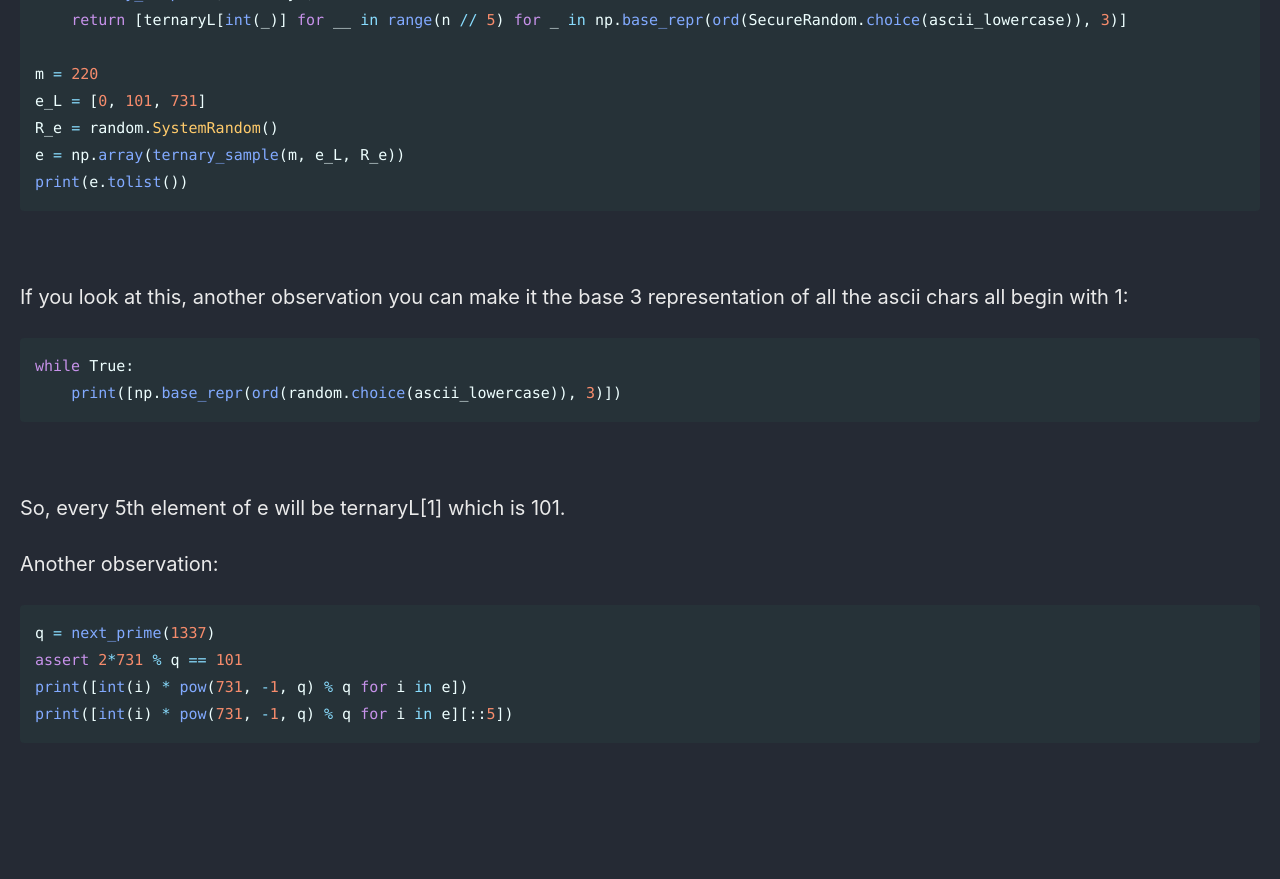
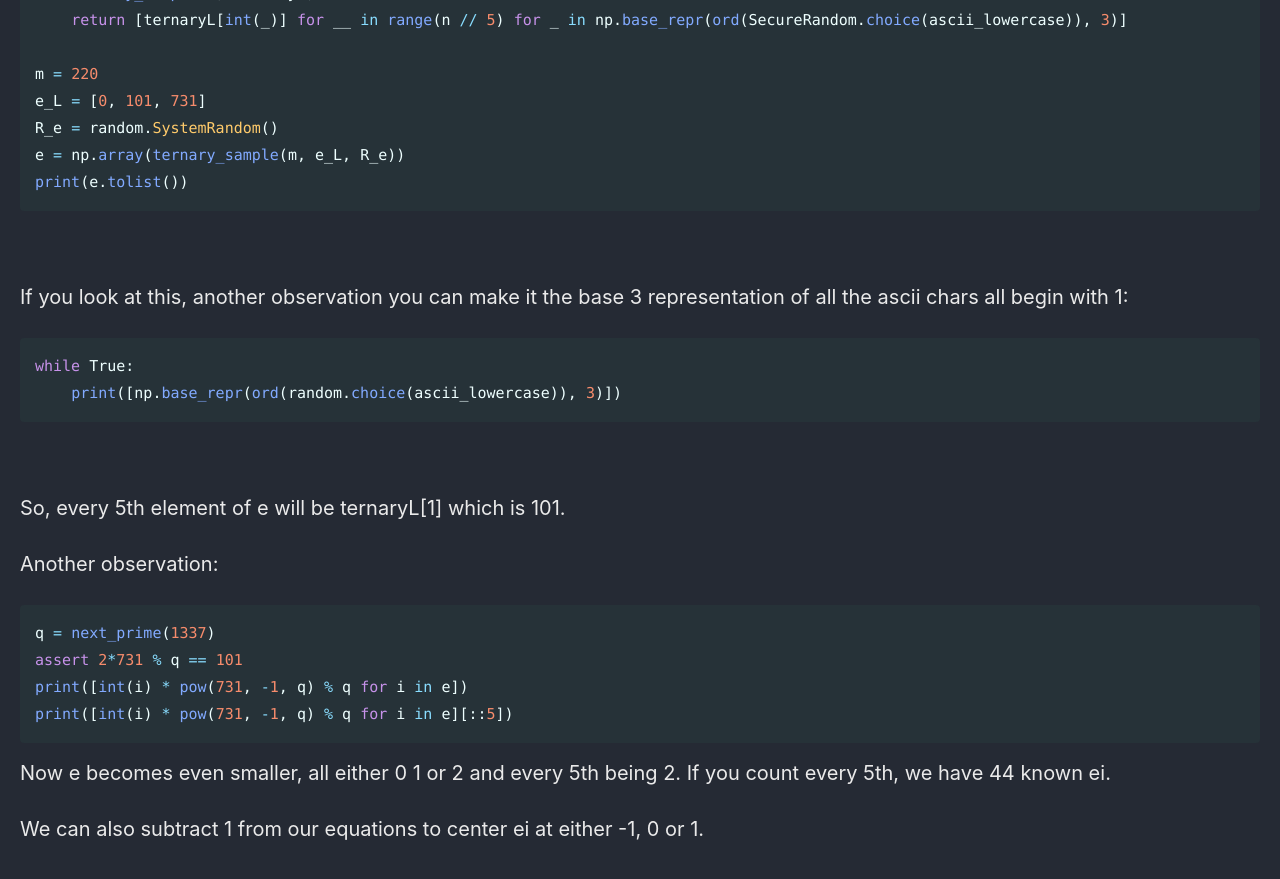
Before and after one commit to Connor-McCartney/Connor-McCartney.github.io, a Jekyll site: the page built from _pages/cryptography/other/0CTF2024.md, in a window 1280 px wide and 900 px high, scrolled down 3117 px. Shown: the top 879 px of the window. Built offline with Jekyll 4.4.1, drawn with Linux system fonts in a browser that asks for light colours; cached includes are drawn as plain includes; before the commit the page ends 3905 px from its top, so only the background shows below that.

Commit message:
Update 0CTF2024.md

````diff
--- a/_pages/cryptography/other/0CTF2024.md
+++ b/_pages/cryptography/other/0CTF2024.md
@@ -152,3 +152,7 @@ assert 2*731 % q == 101
 print([int(i) * pow(731, -1, q) % q for i in e])
 print([int(i) * pow(731, -1, q) % q for i in e][::5])
 ```
+
+Now e becomes even smaller, all either 0 1 or 2 and every 5th being 2. If you count every 5th, we have 44 known ei.
+
+We can also subtract 1 from our equations to center ei at either -1, 0 or 1.
````
